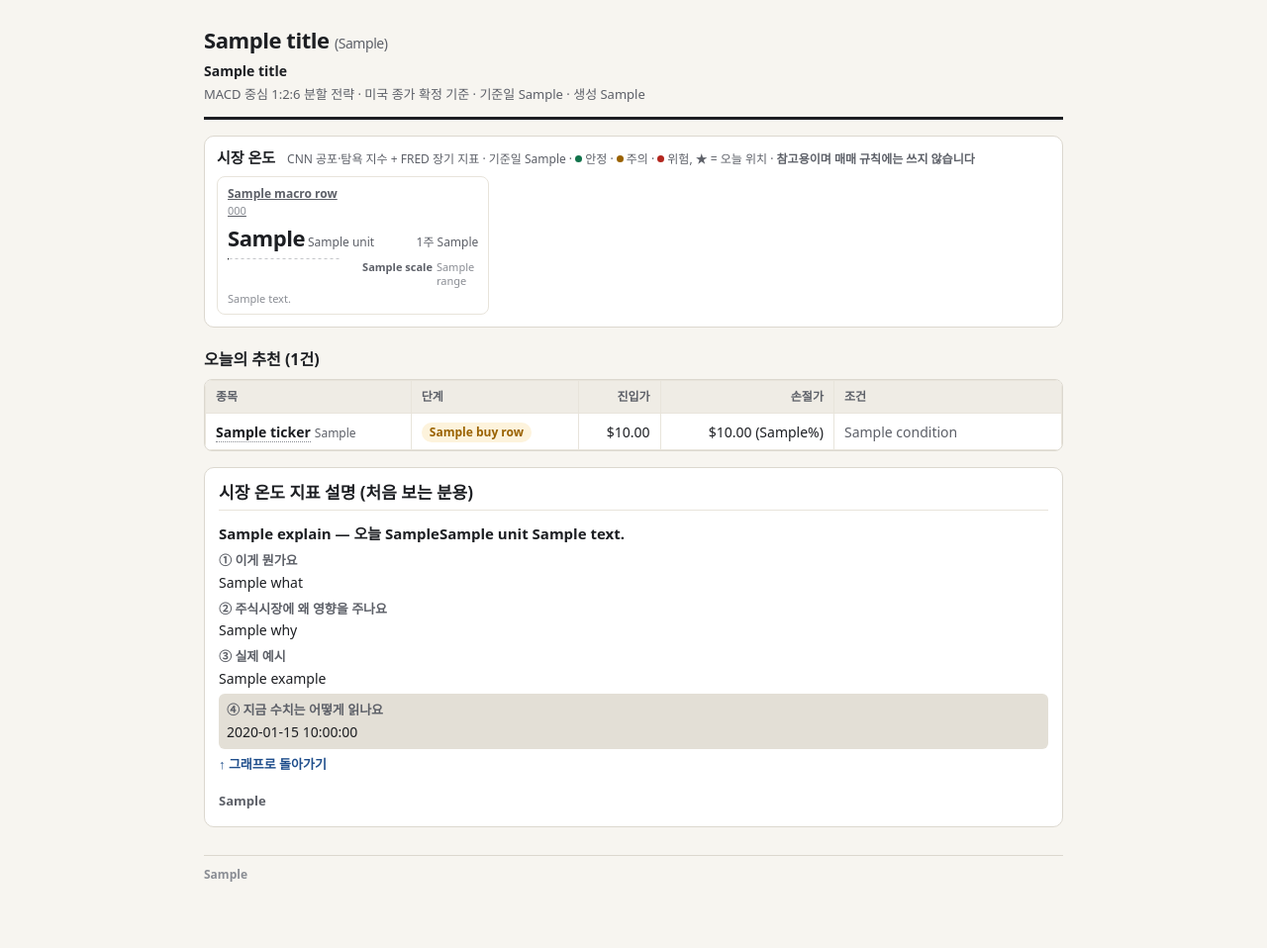
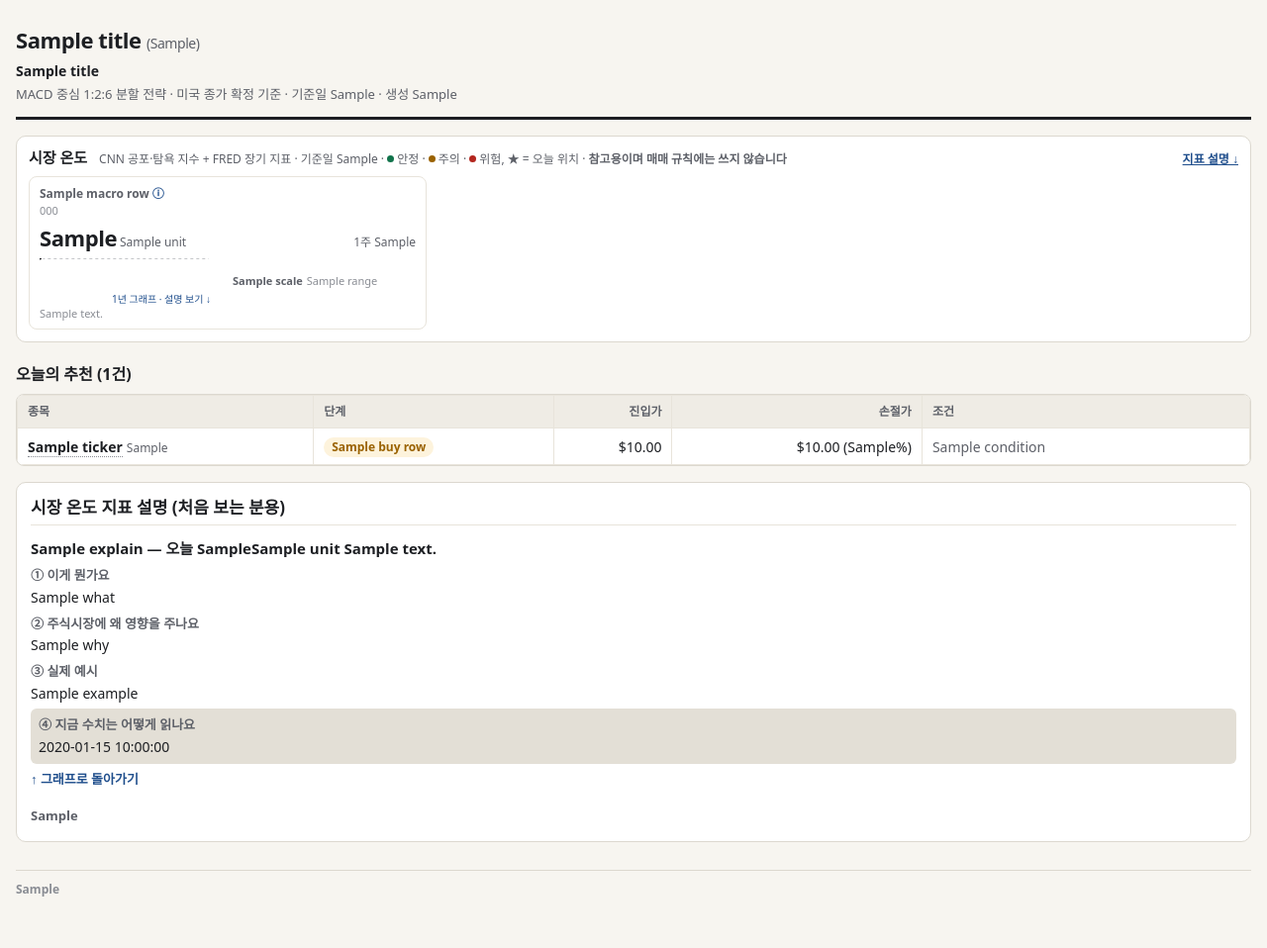
Before and after one commit to hadaeyong96/nasdaq100-screener, a Python web app: template notify/templates/report_public.html.j2 in a window 1280 px wide. Shown: the whole page at 99% size. Before the commit the page ends 891 px from the top, so only its background shows below. Run offline with Jinja, Linux system fonts and the light colour scheme; the template is opened without the code that fills it: most values are stand-ins (such as "Sample title", 1, 10 or a date in 2020); some web fonts are replaced.

Commit message:
공개용 시장 온도 그래프를 개인용과 같게
- 그래프 링크 block 배치·'1년 그래프 · 설명 보기 ↓' 안내·ⓘ·머리글 '지표 설명 ↓' 링크·
  지표 이름 밑줄 제거를 개인용 템플릿 그대로 옮김
- 페이지 최대 폭 900px -> 1560px (개인용과 같은 칸 폭이라 그래프 크기도 같아짐)
- 회귀 테스트: 그래프 마크업·CSS가 개인용과 같은지

Co-Authored-By: Claude Opus 5.5 <noreply@anthropic.com>
Claude-Session: https://claude.ai/code/session_01UwvXjAhx9NvuE8MmuWzRrQ

```diff
--- a/notify/templates/report_public.html.j2
+++ b/notify/templates/report_public.html.j2
@@ -23,7 +23,7 @@ html,body{margin:0;background:var(--paper);color:var(--ink)}
 body{font-family:"Pretendard","Apple SD Gothic Neo","Malgun Gothic",system-ui,sans-serif;
   font-size:14px;line-height:1.5;font-variant-numeric:tabular-nums;
   padding:env(safe-area-inset-top,0) 0 env(safe-area-inset-bottom,0)}
-.wrap{max-width:900px;margin:0 auto;padding:24px 16px 50px}
+.wrap{max-width:1560px;margin:0 auto;padding:24px 16px 50px}
 header{border-bottom:3px solid var(--ink);padding-bottom:12px;margin-bottom:16px}
 h1{font-size:22px;font-weight:800;margin:0;letter-spacing:-0.02em}
 h1 .suffix{font-weight:400;color:var(--sub);font-size:14px}
@@ -35,9 +35,11 @@ h2.sec{font-size:16px;font-weight:800;margin:20px 0 8px}
 .macro{background:var(--card);border:1px solid var(--line);border-radius:10px;padding:10px 12px 12px;margin-bottom:12px}
 .mhead{display:flex;flex-wrap:wrap;align-items:baseline;gap:4px 12px;font-size:12px;color:var(--sub);margin-bottom:8px}
 .mhead>b{font-size:15px;color:var(--ink)}
+.mhead a{margin-left:auto;color:var(--info);font-weight:700;cursor:pointer}
 .mgrid{display:grid;grid-template-columns:repeat(3,minmax(0,1fr));gap:8px}
 .mt{border:1px solid var(--grid);border-radius:8px;padding:8px 10px;min-width:0}
-.mn{display:block;font-size:12px;color:var(--sub);font-weight:600;white-space:nowrap;overflow:hidden;text-overflow:ellipsis}
+.mn{display:block;font-size:12px;color:var(--sub);font-weight:600;white-space:nowrap;overflow:hidden;text-overflow:ellipsis;text-decoration:none}
+.mn .q{color:var(--info);font-weight:700}
 .mn small{display:block;font-weight:400;color:var(--mute);font-size:11px}
 .mv{display:flex;align-items:baseline;gap:3px;margin:2px 0}
 .mv b{font-size:22px;font-weight:800;letter-spacing:-0.02em;color:var(--ink)}
@@ -50,6 +52,8 @@ h2.sec{font-size:16px;font-weight:800;margin:20px 0 8px}
 .mf{display:flex;flex-direction:column;gap:2px}
 .mr{font-size:11px;color:var(--mute);line-height:1.35}
 .mbody{display:grid;grid-template-columns:minmax(0,1fr) minmax(0,1.15fr);gap:8px;align-items:center}
+.mchart{display:block;color:inherit;text-decoration:none;min-width:0}
+.mchart small{display:block;font-size:10px;color:var(--info);text-align:right}
 .mscale{list-style:none;margin:0;padding:0;display:flex;flex-direction:column;gap:2px;font-size:11px;color:var(--sub)}
 .mscale li{display:grid;grid-template-columns:auto 1fr auto;gap:4px;align-items:baseline;border-radius:5px;padding:1px 4px}
 .mscale li b{font-weight:700;white-space:nowrap}
@@ -60,7 +64,7 @@ h2.sec{font-size:16px;font-weight:800;margin:20px 0 8px}
 .dot{display:inline-block;width:7px;height:7px;border-radius:50%;vertical-align:middle;margin:0 3px 1px 0;flex:none}
 .dot-ok{background:var(--buy)}.dot-warn{background:var(--warn)}.dot-bad{background:var(--sell)}
 @media (max-width:1100px){.mgrid{grid-template-columns:repeat(2,minmax(0,1fr))}}
-@media (max-width:640px){.mgrid{grid-template-columns:minmax(0,1fr)}.mbody{grid-template-columns:minmax(0,1fr)}}
+@media (max-width:640px){.mgrid{grid-template-columns:minmax(0,1fr)}.mhead a{margin-left:0}.mbody{grid-template-columns:minmax(0,1fr)}}
 
 /* 오늘의 추천 표 */
 .sheet{overflow-x:auto;background:var(--card);border:1px solid var(--line);border-radius:8px}
@@ -127,11 +131,11 @@ footer{margin-top:28px;color:var(--mute);font-size:12px;border-top:1px solid var
 
 {% if macro_rows %}
 <section class="macro" aria-label="시장 온도">
-  <div class="mhead"><b>시장 온도</b><span>CNN 공포·탐욕 지수 + FRED 장기 지표 · 기준일 {{ macro_as_of_str }} · <i class="dot dot-ok" aria-hidden="true"></i>안정 · <i class="dot dot-warn" aria-hidden="true"></i>주의 · <i class="dot dot-bad" aria-hidden="true"></i>위험, ★ = 오늘 위치 · <b>참고용이며 매매 규칙에는 쓰지 않습니다</b></span></div>
+  <div class="mhead"><b>시장 온도</b><span>CNN 공포·탐욕 지수 + FRED 장기 지표 · 기준일 {{ macro_as_of_str }} · <i class="dot dot-ok" aria-hidden="true"></i>안정 · <i class="dot dot-warn" aria-hidden="true"></i>주의 · <i class="dot dot-bad" aria-hidden="true"></i>위험, ★ = 오늘 위치 · <b>참고용이며 매매 규칙에는 쓰지 않습니다</b></span><a href="#macro-explain">지표 설명 ↓</a></div>
   <div class="mgrid">
   {% for m in macro_rows %}
     <div class="mt" id="macro-{{ m.slug }}" title="{{ m.name }}{% if m.code %} · {{ m.code }}{% endif %}{% if m.range_str != '-' %} · 1년 {{ m.range_str }}{% endif %}">
-      <a class="mn" href="#explain-{{ m.slug }}">{{ m.name }}<small>{{ m.code }}</small></a>
+      <a class="mn" href="#explain-{{ m.slug }}">{{ m.name }} <span class="q">ⓘ</span><small>{{ m.code }}</small></a>
       <div class="mv"><b>{{ m.value_str }}</b>{% if m.unit %}<span class="u">{{ m.unit }}</span>{% endif %}{% if m.change_str %}<span class="mc">1주 {{ m.change_str }}</span>{% endif %}</div>
       <div class="mbody">
         <a class="mchart" href="#explain-{{ m.slug }}" aria-label="{{ m.name }} 설명 보기">
@@ -143,7 +147,7 @@ footer{margin-top:28px;color:var(--mute);font-size:12px;border-top:1px solid var
           <circle cx="{{ last[0] }}" cy="{{ last[1] }}" r="2.5"/>
         </svg>
         {% endif %}
-        </a>
+        <small>1년 그래프 · 설명 보기 ↓</small></a>
         <ol class="mscale" aria-label="{{ m.name }} 판정 기준">
           {% for sc in m.scale %}<li class="{{ 'cur' if sc.current else '' }}"><b><i class="dot dot-{{ sc.status }}" aria-hidden="true"></i>{{ sc.label }}</b><span class="rg">{{ sc.range }}</span><span class="star">{{ '★' if sc.current else '' }}</span></li>{% endfor %}
         </ol>
```
Also changed, not shown: tests/test_report_titles.py (+19 -0 lines).
